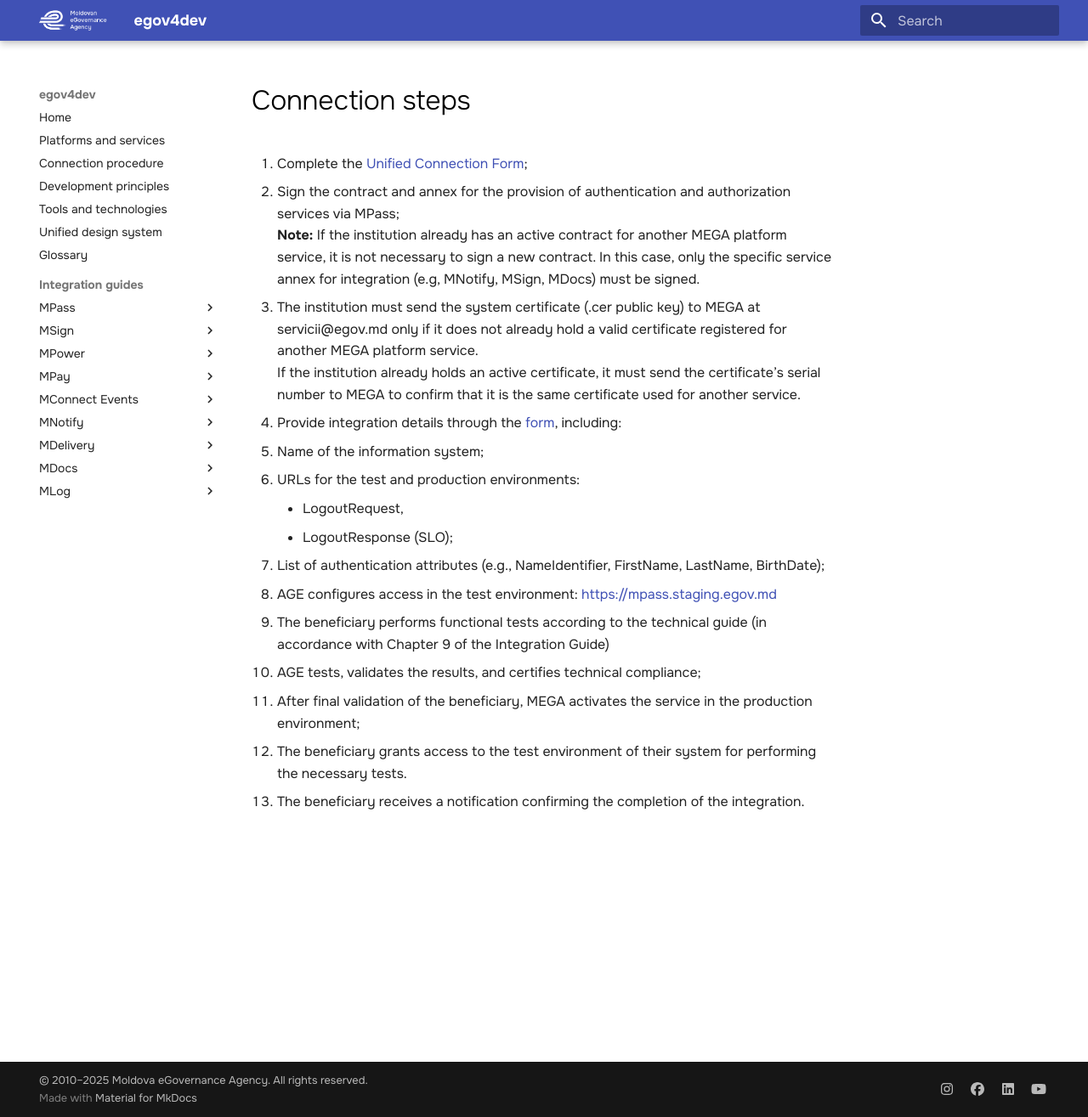
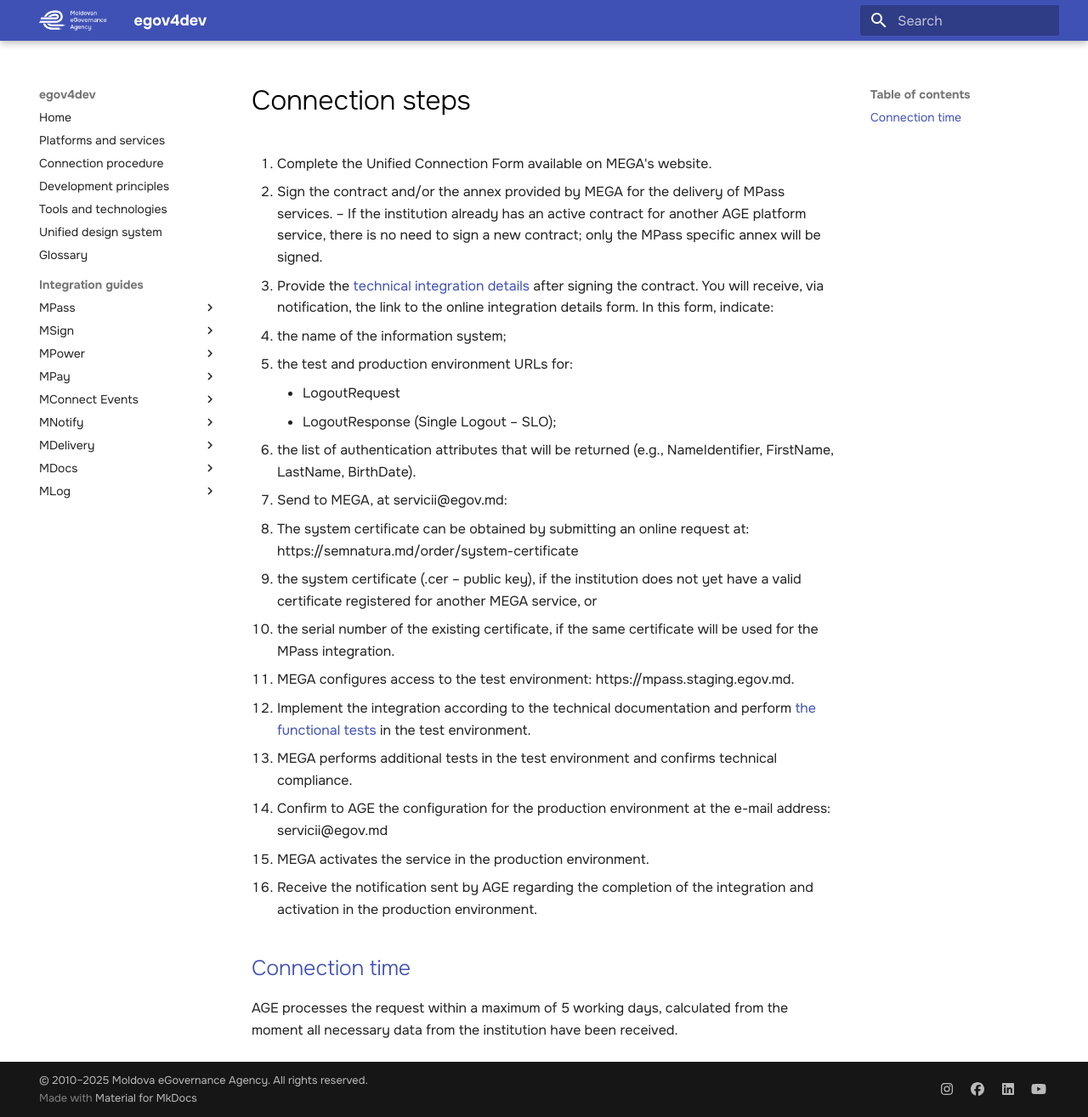
Before and after one commit to egov-moldova/egov4dev, an MkDocs documentation site: the page built from docs/guides/mpass/process.md, in a window 1280 px wide and 1315 px high. Shown: the whole window at 85% size. Built offline with MkDocs 1.6.1 and Material for MkDocs 9.7.7, drawn with Linux system fonts in a browser that asks for light colours.

Commit message:
Update process.md

```diff
--- a/docs/guides/mpass/process.md
+++ b/docs/guides/mpass/process.md
@@ -1,16 +1,25 @@
-1. Complete the [Unified Connection Form](https://forms.office.com/pages/responsepage.aspx?id=Z4f8jWsRaEKDxfvIWTRtOHwLku9yOJZAs22J7gTUxBNUMFhISEJPMUNGOTIwV09OTkFTUUtLSk9LTS4u&route=shorturl);
-2. Sign the contract and annex for the provision of authentication and authorization services via MPass; <br>**Note:** If the institution already has an active contract for another MEGA platform service, it is not necessary to sign a new contract. In this case, only the specific service annex for integration (e.g, MNotify, MSign, MDocs) must be signed.
-3. The institution must send the system certificate (.cer public key) to MEGA at servicii@egov.md only if it does not already hold a valid certificate registered for another MEGA platform service.
-If the institution already holds an active certificate, it must send the certificate’s serial number to MEGA to confirm that it is the same certificate used for another service.
-4. Provide integration details through the [form](https://forms.office.com/pages/responsepage.aspx?id=Z4f8jWsRaEKDxfvIWTRtOPEKwFi7MyRNimikcwdXWMlUOTlGSVRPQUJVRUFKVVVYR1I4UE9KTTRYOC4u), including:
-   * Name of the information system;
-   * URLs for the test and production environments:
-     * LogoutRequest,
-     * LogoutResponse (SLO);
-   * List of authentication attributes (e.g., NameIdentifier, FirstName, LastName, BirthDate);
-5. AGE configures access in the test environment: [https://mpass.staging.egov.md](https://mpass.staging.egov.md/)
-6. The beneficiary performs functional tests according to the technical guide (in accordance with Chapter 9 of the Integration Guide)
-7. AGE tests, validates the results, and certifies technical compliance;
-8. After final validation of the beneficiary, MEGA activates the service in the production environment;
-9. The beneficiary grants access to the test environment of their system for performing the necessary tests.
-10. The beneficiary receives a notification confirming the completion of the integration.
+1. Complete the Unified Connection Form available on MEGA's website.
+2. Sign the contract and/or the annex provided by MEGA for the delivery of MPass services.
+   – If the institution already has an active contract for another AGE platform service, there is no need to sign a new contract; only the MPass specific annex will be signed.
+3. Provide the [technical integration details](https://forms.office.com/Pages/DesignPageV2.aspx?origin=NeoPortalPage&subpage=design&id=Z4f8jWsRaEKDxfvIWTRtOPEKwFi7MyRNimikcwdXWMlUOTlGSVRPQUJVRUFKVVVYR1I4UE9KTTRYOC4u) after signing the contract. You will receive, via notification, the link to the online integration details form. In this form, indicate:
+   - the name of the information system;
+   - the test and production environment URLs for:
+     - LogoutRequest
+     - LogoutResponse (Single Logout – SLO);
+   - the list of authentication attributes that will be returned (e.g., NameIdentifier, FirstName, LastName, BirthDate).
+
+4. Send to MEGA, at servicii@egov.md:
+  - The system certificate can be obtained by submitting an online request at: https://semnatura.md/order/system-certificate
+  - the system certificate (.cer – public key), if the institution does not yet have a valid certificate registered for another MEGA service, or
+  - the serial number of the existing certificate, if the same certificate will be used for the MPass integration.
+
+5. MEGA configures access to the test environment: https://mpass.staging.egov.md.
+6. Implement the integration according to the technical documentation and perform [the functional tests](integration-tests.md) in the test environment.
+7. MEGA performs additional tests in the test environment and confirms technical compliance.
+8. Confirm to AGE the configuration for the production environment at the e-mail address: servicii@egov.md
+9. MEGA activates the service in the production environment.
+10. Receive the notification sent by AGE regarding the completion of the integration and activation in the production environment.
+
+## Connection time
+
+AGE processes the request within a maximum of 5 working days, calculated from the moment all necessary data from the institution have been received.
```
